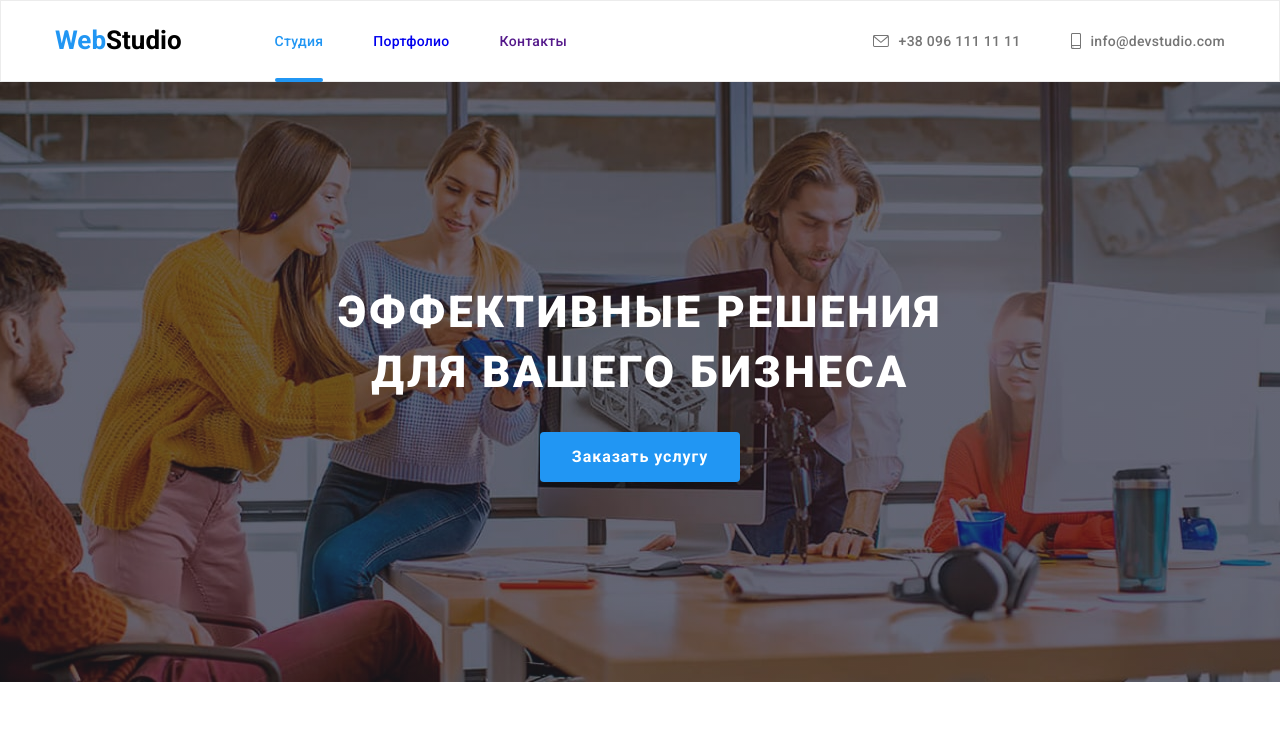
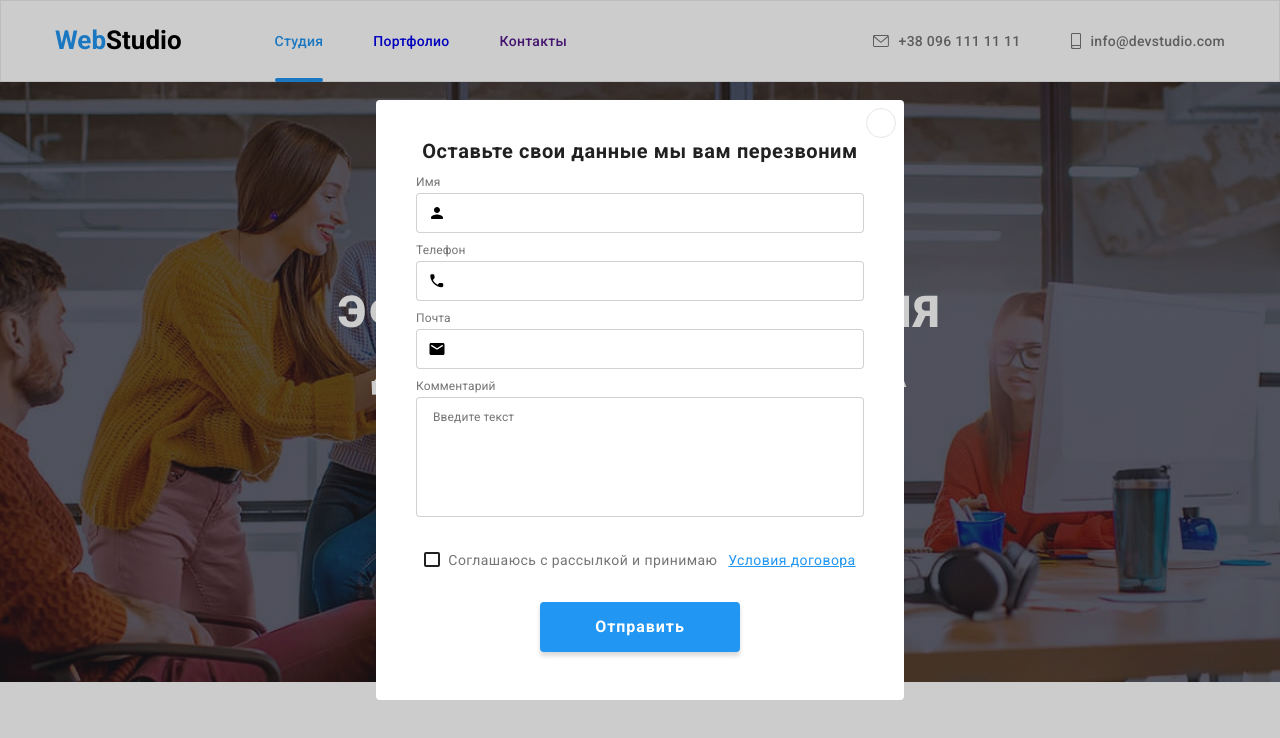
Before and after one commit to serene-ease/goit-markup-hw-08, a plain HTML site: page index.html in a window 1280 px wide. Shown: the top 738 px of the page. Drawn offline with nearby package versions, Linux system fonts and the light colour scheme.

Commit message:
correct, correct, correcting

```diff
--- a/index.html
+++ b/index.html
@@ -369,10 +369,10 @@
       </div>
   </footer>
   <!-- /////////-- MODAL Window --\\\\\\\\\\ -->
-          <div class="backdrop is-hidden">
+          <div class="backdrop ">
             <!--is-hidden -->
             <div class="modal data-modal-close">
-              <button class="close-btn" type="button"><svg class="svg"><use href="./images/svg/sprite.svg#close-1"></use></svg></button>
+              <button class="close-btn" type="button"><svg class="svg__cross"><use href="./images/svg/sprite.svg#close-1"></use></svg></button>
 
               <form class="new-user" action="" method="post" autocomplete="off">
                 <p class="new-user__headline">Оставьте свои данные мы вам перезвоним</p>
@@ -397,9 +397,9 @@
                   <label class="new-user__mark" for="form-comment">Комментарий</label>
                 </div>
                 <div class="license">
-                  <input class="license__confirm" name="check" type="checkbox" id="m-form-check">
+                  <input class="license__confirm" name="check" type="checkbox" id="license__check">
                   <label for="license__check" class="license__props">Соглашаюсь с рассылкой и принимаю
-                  <a class="license__descr" href="">Условия договора</a>v</label>
+                  <a class="license__descr" href="">Условия договора</a></label>
                 </div>
                 <button type="submit" class="button form__btn">Отправить</button>
               </form>
--- a/sass/components/_modal.scss
+++ b/sass/components/_modal.scss
@@ -24,6 +24,9 @@
   height: 18px;
   fill: currentColor;
   transition: color 250ms cubic-bezier(0.4, 0, 0.2, 1);
+}
+.svg__cross {
+  display: block;
 }
 .new-user__svg {
   position: absolute;
@@ -101,7 +104,7 @@
     @include font(14px, 24px);
   }
 
-  margin-bottom: 30px; ///////////
+  // margin-bottom: 30px; ///////////
   &::before {
     content: "";
 
--- a/sass/layout/_footer.scss
+++ b/sass/layout/_footer.scss
@@ -3,13 +3,14 @@
 
   padding-top: var(--mobile-divider);
   padding-bottom: var(--mobile-divider);
-  @media screen and (max-width: 767 px) {
+  @media screen and (max-width: 767px) {
     text-align: center;
   }
   // Tablet
   @media screen and (min-width: 768px) {
     padding-top: var(--tablet-divider);
     padding-bottom: var(--tablet-divider);
+    text-align: center;
   }
   // Desktop
   @media screen and (min-width: 1200px) {
```
Also changed, not shown: sass/main.css, 3 other files.
